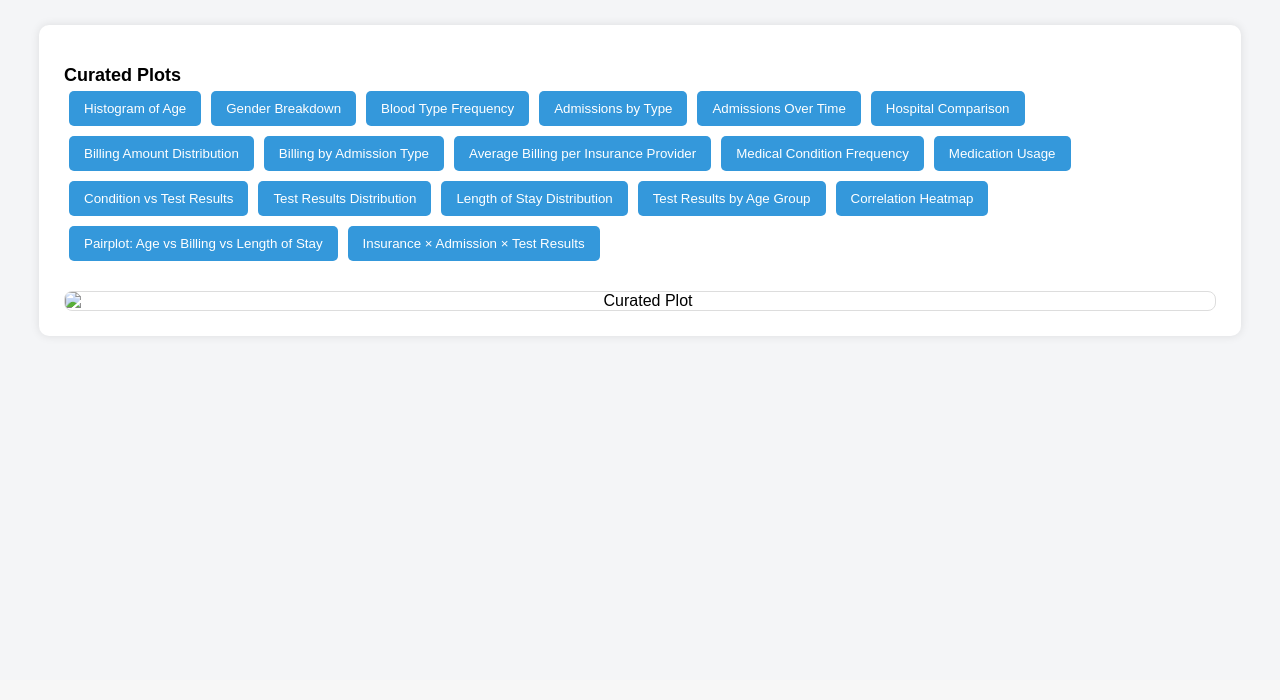
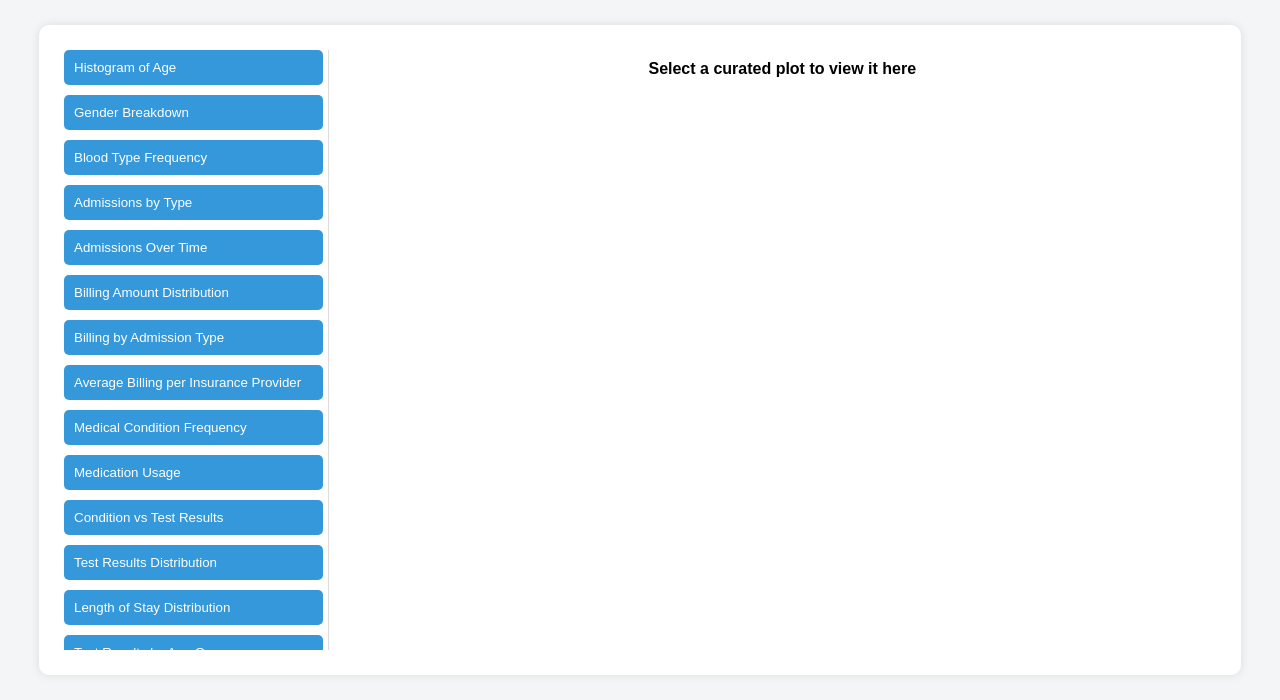
Before and after one commit to adithinrajesh/public-health-data-insights-tool, a Flask app: page /visualisation in a window 1280 px wide. Shown: the part 120-820 px from the top of the page. Before the commit the page ends 457 px from the top, so only its background shows below. Run offline with Flask 3, Linux system fonts and the light colour scheme.

Commit message:
Visualisation fixes

```diff
--- a/app/routes.py
+++ b/app/routes.py
@@ -226,16 +226,18 @@ def summary_process():
     except Exception as e:
         logger.exception("Summary process error")
         return "<div class='alert'>Error processing summary request.</div>"
-
 # -------------------------
 # Visualization Routes
 # -------------------------
-from flask import Blueprint, render_template, request, send_file
-import pandas as pd
+import matplotlib
+matplotlib.use("Agg")  # <---- FIX: Use non-GUI backend
 import matplotlib.pyplot as plt
 import seaborn as sns
 import io
+from flask import send_file, request
+import pandas as pd
 from src.cleaning import load_data_from_db, clean_data
+from src.logging_setup import logger
 
 # ---------- Visualisation Pages ----------
 @main_bp.route("/visualisation", methods=["GET"])
@@ -248,10 +250,15 @@ def curated_visualisation():
     try:
         data = request.get_json() or {}
         plot_name = data.get("plot_name")
+        sample = data.get("sample", False)  # frontend can send {sample: true}
 
         # Load and clean dataset
         df = load_data_from_db()
         df = clean_data(df)
+
+        # Use sample if requested
+        if sample:
+            df = df.sample(n=min(len(df), 500), random_state=42)
 
         # Precompute derived columns
         df["LengthOfStay"] = (df["DischargeDate"] - df["DateOfAdmission"]).dt.days
@@ -291,12 +298,6 @@ def curated_visualisation():
             plt.xlabel("Date")
             plt.ylabel("Number of Admissions")
             plt.title("Admissions Over Time")
-
-        elif plot_name == "hospital_bar":
-            df["Hospital"].value_counts().plot(kind="bar", color="orange")
-            plt.xlabel("Hospital")
-            plt.ylabel("Patients")
-            plt.title("Hospital Comparison")
 
         # ---------- Financial Insights ----------
         elif plot_name == "billing_histogram":
@@ -351,7 +352,7 @@ def curated_visualisation():
             plt.title("Length of Stay Distribution")
 
         elif plot_name == "test_results_age_group":
-            df.groupby("AgeGroup")["TestResults"].value_counts().unstack(fill_value=0).plot(kind="bar", stacked=True)
+            df.groupby("AgeGroup", observed=True)["TestResults"].value_counts().unstack(fill_value=0).plot(kind="bar", stacked=True)
             plt.xlabel("Age Group")
             plt.ylabel("Count")
             plt.title("Test Results by Age Group")
@@ -364,7 +365,12 @@ def curated_visualisation():
 
         elif plot_name == "pairplot":
             numeric_df = df[["Age","BillingAmount","LengthOfStay","TestResults"]].sample(min(len(df), 2000), random_state=42)
-            sns.pairplot(numeric_df, hue="TestResults")
+            g = sns.pairplot(numeric_df, hue="TestResults")
+            buf = io.BytesIO()
+            g.savefig(buf)  # save pairplot directly to buffer
+            buf.seek(0)
+            plt.close()
+            return send_file(buf, mimetype="image/png")
 
         elif plot_name == "clustered_bar":
             df.groupby(["InsuranceProvider","AdmissionType","TestResults"]).size().unstack(fill_value=0).plot(kind="bar")
@@ -375,7 +381,7 @@ def curated_visualisation():
         else:
             return "<div class='alert'>Invalid curated plot name.</div>", 400
 
-        # Convert plot to PNG
+        # Convert plot to PNG for all other plots
         buf = io.BytesIO()
         plt.tight_layout()
         plt.savefig(buf, format="png")
--- a/app/templates/visualisation.html
+++ b/app/templates/visualisation.html
@@ -8,13 +8,80 @@
     body { font-family: Arial, sans-serif; margin:0; background:#f4f5f7; }
     header { background:#2c3e50; color:white; padding:20px; text-align:center; position:relative; }
     .back-btn { position:absolute; left:20px; top:20px; padding:10px 20px; background:#555; color:white; border-radius:5px; text-decoration:none; }
-    .container { width:90%; max-width:1200px; margin:25px auto; background:white; padding:25px; border-radius:10px; box-shadow:0 0 10px rgba(0,0,0,0.1); }
-    .section-title { font-weight:bold; margin-top:15px; font-size:18px; }
-    button { width:auto; padding:10px 15px; margin:5px; background:#3498db; color:white; border:none; cursor:pointer; border-radius:5px; }
-    .plot-container { margin-top:25px; text-align:center; position:relative; }
-    img.plot { max-width:100%; height:auto; margin-top:10px; border:1px solid #ddd; border-radius:8px; display:block; margin-left:auto; margin-right:auto; }
 
-    /* Spinner Styles */
+    .container {
+        display: flex;
+        gap: 20px;
+        width: 90%;
+        max-width: 1200px;
+        margin: 25px auto;
+        background: white;
+        padding: 25px;
+        border-radius: 10px;
+        box-shadow: 0 0 10px rgba(0,0,0,0.1);
+    }
+
+    #curated_buttons {
+        display: flex;
+        flex-direction: column;
+        gap: 10px;
+        min-width: 220px;
+        max-height: 600px;
+        overflow-y: auto;
+        padding-right: 5px;
+        border-right: 1px solid #ddd;
+    }
+
+    #curated_buttons button {
+        width: 100%;
+        padding: 10px;
+        background: #3498db;
+        color: white;
+        border: none;
+        border-radius: 5px;
+        cursor: pointer;
+        text-align: left;
+        transition: background 0.2s;
+    }
+
+    #curated_buttons button:hover {
+        background: #2980b9;
+    }
+
+    #curated_buttons button.active {
+        background: #2c3e50;
+    }
+
+    .plot-container {
+        flex: 1;
+        text-align: center;
+        position: relative;
+        min-height: 400px;
+    }
+
+    img.plot {
+        max-width: 100%;
+        height: auto;
+        margin-top: 10px;
+        border:1px solid #ddd;
+        border-radius:8px;
+        display:block;
+        margin-left:auto;
+        margin-right:auto;
+    }
+
+    .plot-title {
+        font-weight: bold;
+        margin-top: 10px;
+        font-size: 18px;
+    }
+
+    .placeholder {
+        color: #666;
+        font-style: italic;
+        margin-top: 150px;
+    }
+
     .spinner {
         display: none;
         border: 8px solid #f3f3f3;
@@ -34,16 +101,32 @@
         0% { transform: translate(-50%, -50%) rotate(0deg); }
         100% { transform: translate(-50%, -50%) rotate(360deg); }
     }
+
+    @media (max-width: 900px) {
+        .container {
+            flex-direction: column;
+        }
+        #curated_buttons {
+            flex-direction: row;
+            overflow-x: auto;
+            border-right: none;
+            border-bottom: 1px solid #ddd;
+            max-height: none;
+        }
+        #curated_buttons button {
+            flex: 0 0 auto;
+        }
+    }
 </style>
 <script>
-// ---------------- Curated Plots ----------------
+let lastPlotName = null;
+
 const curatedPlots = [
     {name: "age_histogram", label: "Histogram of Age"},
     {name: "gender_pie", label: "Gender Breakdown"},
     {name: "bloodtype_bar", label: "Blood Type Frequency"},
     {name: "admission_type_bar", label: "Admissions by Type"},
     {name: "admissions_over_time", label: "Admissions Over Time"},
-    {name: "hospital_bar", label: "Hospital Comparison"},
     {name: "billing_histogram", label: "Billing Amount Distribution"},
     {name: "billing_box_admission", label: "Billing by Admission Type"},
     {name: "billing_avg_insurance", label: "Average Billing per Insurance Provider"},
@@ -58,71 +141,71 @@ const curatedPlots = [
     {name: "clustered_bar", label: "Insurance × Admission × Test Results"}
 ];
 
-// Dynamically create buttons
 function populateCuratedButtons() {
     const container = document.getElementById("curated_buttons");
     curatedPlots.forEach(plot => {
         const btn = document.createElement("button");
         btn.textContent = plot.label;
-        btn.onclick = () => generateCuratedPlot(plot.name);
+        btn.onclick = () => generateCuratedPlot(plot.name, btn);
         container.appendChild(btn);
     });
 }
 
-// Show spinner
-function showSpinner() {
-    document.getElementById("spinner").style.display = "block";
-}
+function showSpinner() { document.getElementById("spinner").style.display = "block"; }
+function hideSpinner() { document.getElementById("spinner").style.display = "none"; }
 
-// Hide spinner
-function hideSpinner() {
-    document.getElementById("spinner").style.display = "none";
-}
+async function generateCuratedPlot(plotName, btn) {
+    showSpinner();
 
-// Fetch curated plot from server
-async function generateCuratedPlot(plotName) {
-    showSpinner();
+    // Highlight selected button
+    document.querySelectorAll("#curated_buttons button").forEach(b => b.classList.remove("active"));
+    btn.classList.add("active");
+
     const response = await fetch("/visualisation/curated", {
         method: "POST",
         headers: {"Content-Type": "application/json"},
-        body: JSON.stringify({plot_name: plotName})
+        body: JSON.stringify({plot_name: plotName, sample: true})
     });
+
     if (response.ok) {
         const blob = await response.blob();
         const url = URL.createObjectURL(blob);
-        document.getElementById("curated_plot_img").src = url;
+        let img = document.getElementById("curated_plot_img");
+        if (!img) {
+            img = document.createElement("img");
+            img.id = "curated_plot_img";
+            img.className = "plot";
+            document.querySelector(".plot-container").appendChild(img);
+        }
+        img.src = url;
+
+        document.getElementById("curated_plot_title").textContent =
+            curatedPlots.find(p => p.name === plotName)?.label || "";
     } else {
         alert("Error generating curated plot.");
     }
     hideSpinner();
 }
 
+
 window.onload = () => {
     populateCuratedButtons();
+    document.getElementById("curated_plot_title").textContent = "Select a curated plot to view it here";
 };
 </script>
 </head>
 <body>
-
 <header>
     <a href="/" class="back-btn">⬅ Home</a>
     <h1>Patient Curated Visualizations</h1>
 </header>
 
 <div class="container">
-
-    <!-- Curated Plots Section -->
-    <div class="section-title">Curated Plots</div>
     <div id="curated_buttons"></div>
-
     <div class="plot-container">
-        <!-- Spinner -->
         <div id="spinner" class="spinner"></div>
-        <!-- Plot Image -->
-        <img id="curated_plot_img" class="plot" src="" alt="Curated Plot">
+        <div id="curated_plot_title" style="text-align:center; font-weight:bold; margin-top:10px;"></div>
     </div>
-
 </div>
-
 </body>
 </html>
```
